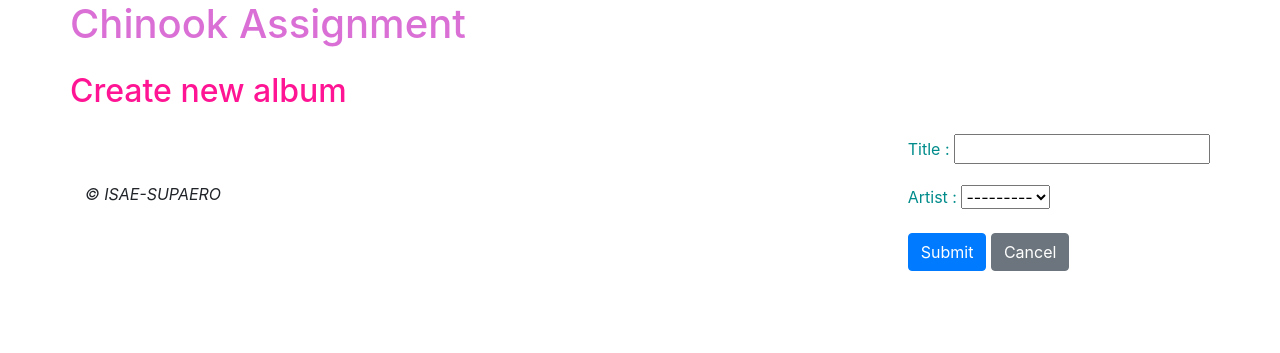
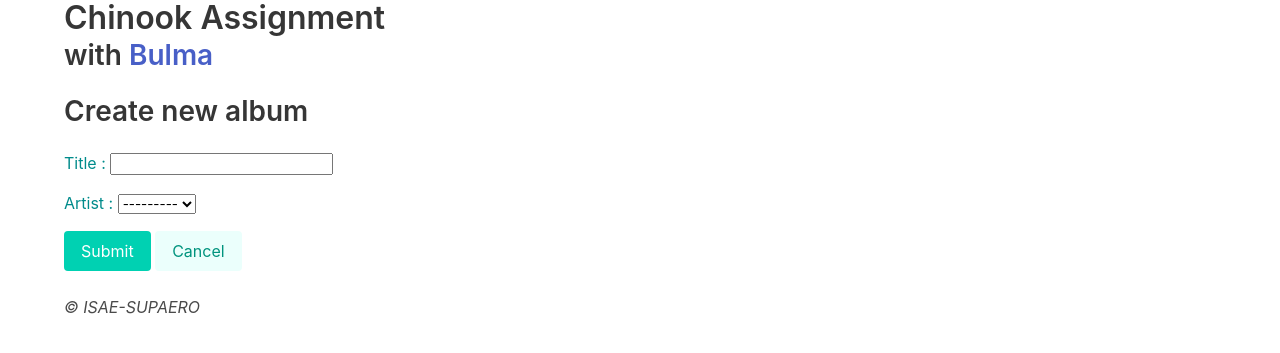
Before and after one commit to gabrielhayoun/chinook, a Django app: page /disks/album_creation in a window 1280 px wide. Shown: the top 353 px of the page. Run offline with Django 3.2, Linux system fonts and the light colour scheme; data that the repository does not hold is empty; some libraries are stand-ins or nearby versions.

Commit message:
Use the Bulma CSS framework instead of Bootstrap.

```diff
--- a/disks/templates/disks/album_creation.html
+++ b/disks/templates/disks/album_creation.html
@@ -3,16 +3,16 @@
     Create new album
 {% endblock %}
 {% block content %}
-    <div class="row pb-3">
+    <div class="block">
         <h2>Create new album</h2>
     </div>
 
-    <div class="row float-right pb-3">
-        <form class="form" method="POST" action="{% url 'album_creation' %}">
+    <div class="block">
+        <form method="POST" action="{% url 'album_creation' %}">
             {% csrf_token %}
             {{ form.as_p }}
-            <input class="btn btn-primary" type="submit" value="Submit"/>
-            <button onclick="window.history.back();" class="btn btn-secondary" type="button">Cancel</button>
+            <input class="button is-primary" type="submit" value="Submit"/>
+            <button onclick="window.history.back();" class="button is-primary is-light" type="button">Cancel</button>
         </form>
     </div>
 {% endblock %}
--- a/static/css/style.css
+++ b/static/css/style.css
@@ -2,7 +2,7 @@ h1 {
     color: orchid;
 }
 
-h2 {
+h2.block {
     color: deeppink;
 }
 
--- a/templates/base.html
+++ b/templates/base.html
@@ -3,27 +3,30 @@
 <html lang="fr">
 <head>
     <meta charset="UTF-8">
+    <meta name="viewport" content="width=device-width, initial-scale=1">
 
     <link rel="stylesheet" href="{% static 'css/style.css' %}">
-    <link rel="stylesheet" href="https://maxcdn.bootstrapcdn.com/bootstrap/4.5.2/css/bootstrap.min.css">
-    <link rel="stylesheet" href="https://use.fontawesome.com/releases/v5.6.3/css/all.css"
-          integrity="sha384-UHRtZLI+pbxtHCWp1t77Bi1L4ZtiqrqD80Kn4Z8NTSRyMA2Fd33n5dQ8lWUE00s/" crossorigin="anonymous">
-    <script src="https://ajax.googleapis.com/ajax/libs/jquery/3.5.1/jquery.min.js"></script>
-    <script src="https://cdnjs.cloudflare.com/ajax/libs/popper.js/1.16.0/umd/popper.min.js"></script>
-    <script src="https://maxcdn.bootstrapcdn.com/bootstrap/4.3.1/js/bootstrap.min.js"></script>
-</head>
+    <link rel="stylesheet" href="https://cdn.jsdelivr.net/npm/bulma@0.9.2/css/bulma.min.css">
 
-<title>{% block title %}{% endblock %}</title>
-<meta name="viewport" content="width=device-width, initial-scale=1">
+    <title>{% block title %}{% endblock %}</title>
 </head>
 <body>
 <div class="container">
-    <div class="row pb-3">
-        <header><h1>Chinook Assignment</h1></header>
+    <div class="content">
+
+    <div class="block">
+        <header>
+            <h1 class="title">Chinook Assignment</h1>
+            <h2 class="subtitle">with <strong><a href="https://bulma.io">Bulma</a></strong></h2>
+        </header>
     </div>
+
     {% block content %}{% endblock %}
-    <div class="row pt-5">
-        <footer><em>&copy; ISAE-SUPAERO</em></footer>
+
+    <div class="block">
+        <footer class=footer"><em>&copy; ISAE-SUPAERO</em></footer>
+    </div>
+
     </div>
 </div>
 </body>
```
Also changed, not shown: disks/templates/disks/album_list.html (+13 -11 lines), disks/templates/disks/album_tracks.html (+5 -5 lines).
